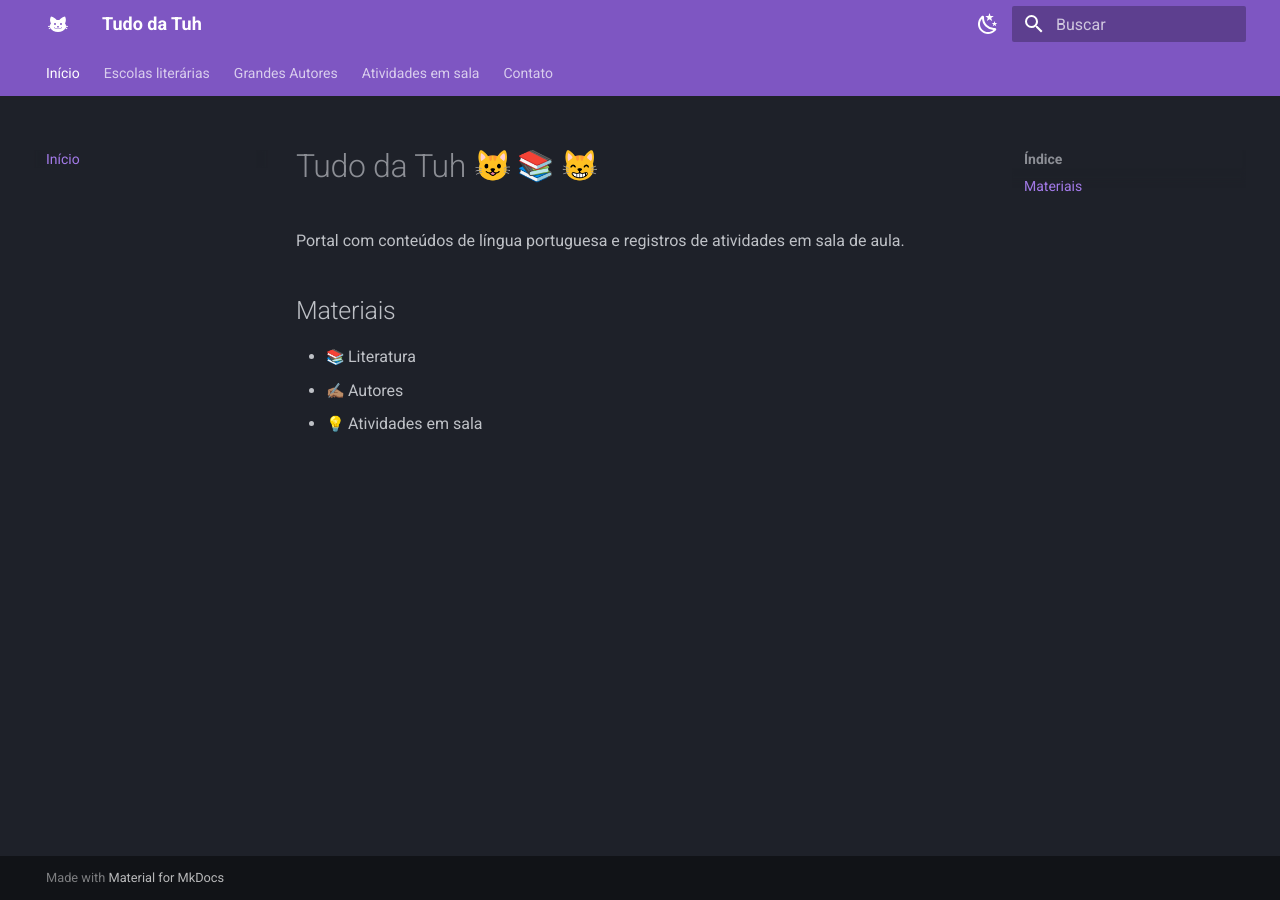
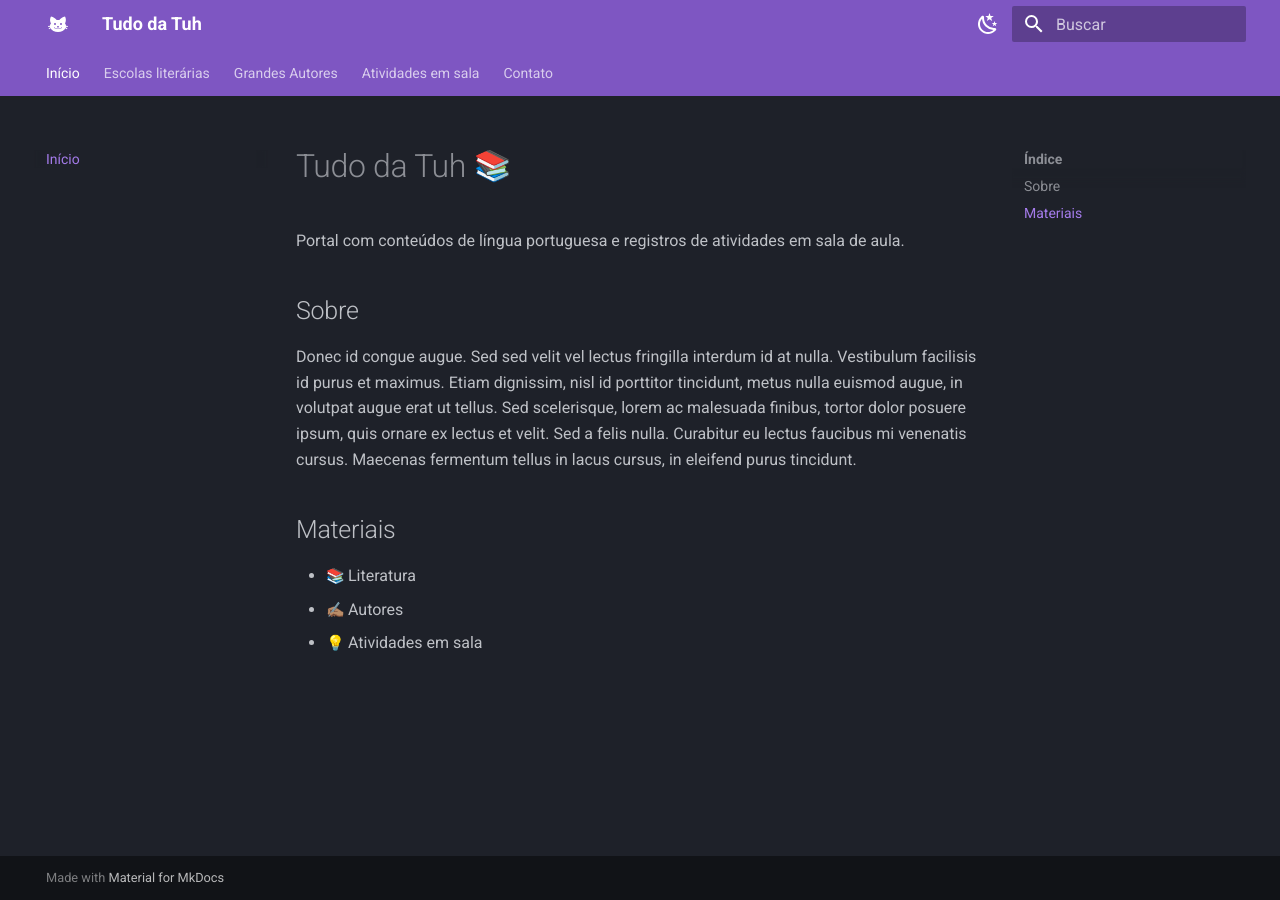
Before and after one commit to tu-any-mol/tudo-da-tuh, an MkDocs documentation site: the page built from docs/index.md, in a window 1280 px wide. Built offline with MkDocs 1.6.1 and Material for MkDocs 9.7.7, drawn with Linux system fonts in a browser that asks for light colours; emoji names are drawn with the system emoji font.

Commit message:
corrigindo a correção

```diff
--- a/docs/index.md
+++ b/docs/index.md
@@ -1,7 +1,11 @@
-# Tudo da Tuh :smiley_cat: :books: :smile_cat:
+# Tudo da Tuh  :books:
 
 Portal com conteúdos de língua portuguesa e registros de atividades em sala de aula.
 
+
+## Sobre
+
+Donec id congue augue. Sed sed velit vel lectus fringilla interdum id at nulla. Vestibulum facilisis id purus et maximus. Etiam dignissim, nisl id porttitor tincidunt, metus nulla euismod augue, in volutpat augue erat ut tellus. Sed scelerisque, lorem ac malesuada finibus, tortor dolor posuere ipsum, quis ornare ex lectus et velit. Sed a felis nulla. Curabitur eu lectus faucibus mi venenatis cursus. Maecenas fermentum tellus in lacus cursus, in eleifend purus tincidunt.
 
 
 ## Materiais
```
Also changed, not shown: docs/contato/contato.md (+5 -1 lines), docs/contato/tuh.jpg (renamed from docs/tuh.jpg).
